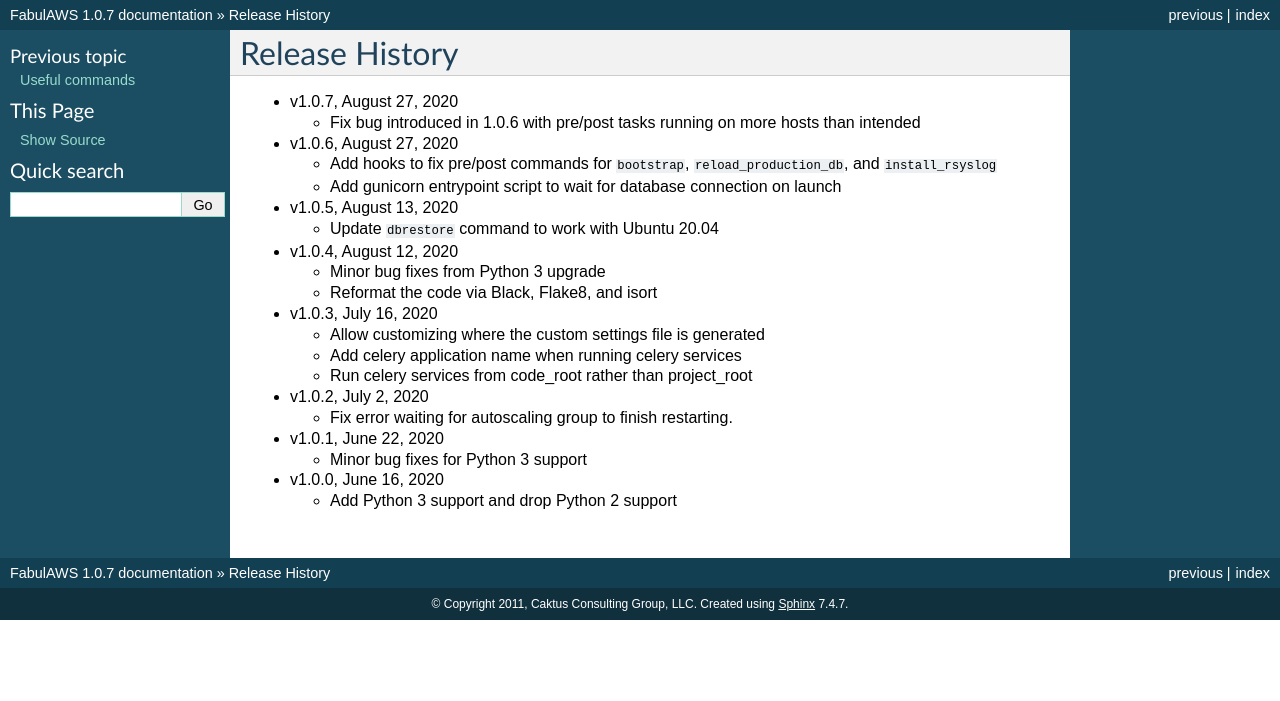
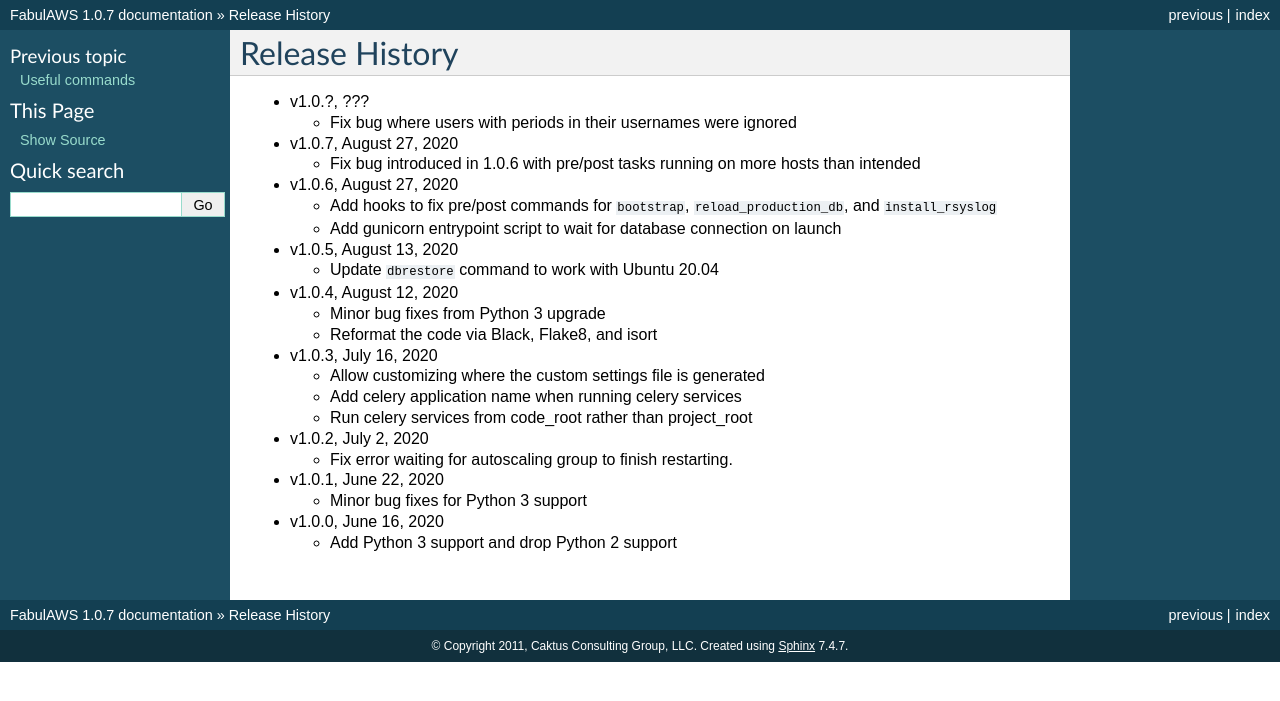
Before and after one commit to caktus/fabulaws, a Sphinx documentation site: the page built from docs/releases.rst, in a window 1280 px wide. Shown: the top 701 px of the page. Built offline with Sphinx 7.4.7, drawn with Linux system fonts in a browser that asks for light colours.

Commit message:
Document the change in rleases doc.

```diff
--- a/docs/releases.rst
+++ b/docs/releases.rst
@@ -1,5 +1,9 @@
 Release History
 ===============
+
+* v1.0.?, ???
+
+  * Fix bug where users with periods in their usernames were ignored
 
 * v1.0.7, August 27, 2020
 
```
